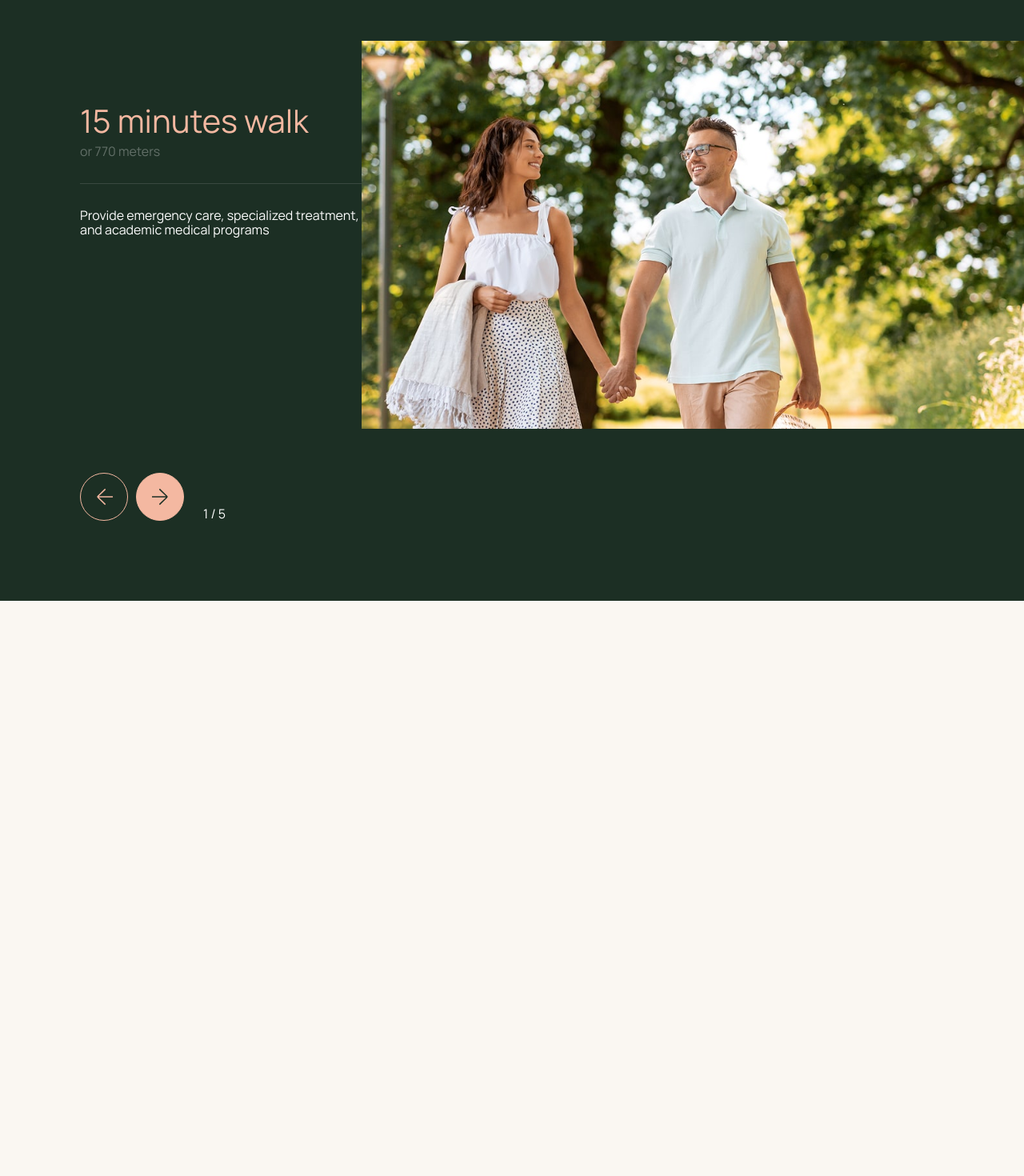
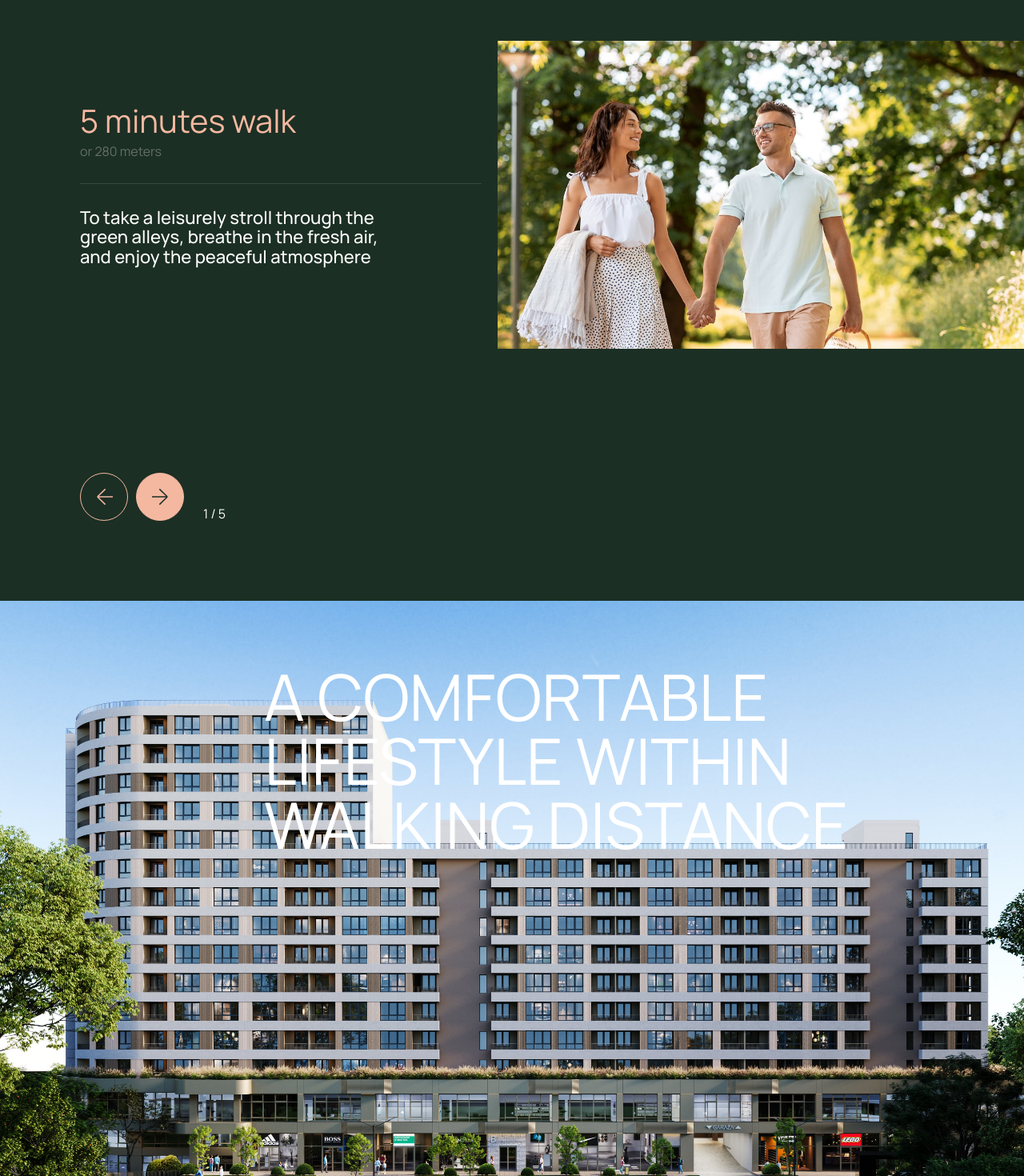
Before and after one commit to nik-smlkv/sopenresidence, a React (Vite) app: page / in a window 1280 px wide. Shown: the part 4260-5730 px from the top of the page at 80% size. Before the commit the page ends 5011 px from the top, so only its background shows below. Built offline with nearby package versions, Linux system fonts and the light colour scheme.

Commit message:
создание параллакс блока, доработка слайдера

```diff
--- a/src/components/Sliders/MainSlider.tsx
+++ b/src/components/Sliders/MainSlider.tsx
@@ -61,7 +61,17 @@ const SliderListImgs: {
     img: "pretty-female-with-drink-paperbags.jpg",
   },
 ];
+export function getSlideIndex(swiper: SwiperType): number {
+  const slide = swiper.slides[swiper.activeIndex];
+  const rawIndex = slide?.dataset?.swiperSlideIndex;
 
+  if (typeof rawIndex === "string") {
+    const parsed = parseInt(rawIndex, 10);
+    if (!isNaN(parsed)) return parsed;
+  }
+
+  return swiper.realIndex ?? 0;
+}
 const SwiperControls = ({
   active,
   total,
@@ -112,7 +122,7 @@ const SwiperControls = ({
         </button>
       </div>
       <div className="fraction">
-        {active} / {total}
+        {active + 1} / {total}
       </div>
     </div>
   );
@@ -156,7 +166,7 @@ const SliderText = ({
   );
 };
 const MainSlider = () => {
-  const [activeSlide, setActiveSlide] = useState(1);
+  const [activeSlide, setActiveSlide] = useState(0);
   const swiperRef = useRef<SwiperType | null>(null);
   return (
     <div className="swiper__infra">
@@ -166,11 +176,11 @@ const MainSlider = () => {
         swiperRef={swiperRef}
       />
       <Swiper
-        loop={false}
+        effect="creative"
+        loop={true}
         speed={600}
-        modules={[Navigation, Pagination, FreeMode, EffectCreative]}
+        modules={[Navigation, Pagination, EffectCreative]}
         grabCursor={true}
-        effect={"creative"}
         creativeEffect={{
           prev: {
             shadow: true,
@@ -184,12 +194,12 @@ const MainSlider = () => {
         slidesPerView={1}
         onSwiper={(swiper) => {
           swiperRef.current = swiper;
-          console.log(swiper.activeIndex);
         }}
-        onSlideChange={(swiper) => {
-          setActiveSlide(swiper.activeIndex);
-          console.log(activeSlide);
+        onTransitionEnd={(swiper) => {
+          const index = getSlideIndex(swiper);
+          setActiveSlide(index);
         }}
+
         /*         breakpoints={{
           768: { slidesPerView: 2 },
           1024: { slidesPerView: 1 },
--- a/src/components/Sliders/Mainslider.scss
+++ b/src/components/Sliders/Mainslider.scss
@@ -5,6 +5,7 @@
 	margin: 0 auto;
 	display: flex;
 	align-items: start;
+	column-gap: 20px;
 	padding-bottom: 6.25em;
 }
 
@@ -94,6 +95,14 @@
 	color: #FFFFFF50;
 }
 
+.info_block_text {
+	width: 100%;
+	max-width: 402px;
+	font-size: 22px;
+	line-height: 110%;
+	font-weight: 500;
+}
+
 .infra__prev::after,
 .infra__next::after {
 	content: "";
@@ -118,6 +127,7 @@
 	justify-content: start;
 	width: 100%;
 	max-width: 502px;
+
 }
 
 .text__content {
@@ -126,6 +136,7 @@
 	justify-content: space-between;
 	height: 100%;
 	min-height: 600px;
+	flex: 0 0 502px;
 }
 
 .linie {
--- a/src/pages/HomePage.module.css
+++ b/src/pages/HomePage.module.css
@@ -1,10 +1,38 @@
-.main{
-    display: flex;
-    flex-direction: column;
+.main {
+	display: flex;
+	flex-direction: column;
 }
-.video_stab{
+
+.video_stab {
 	height: 100%;
 	width: 100%;
 	object-fit: cover;
 	object-position: center;
 }
+
+.parallax_block {
+	display: flex;
+	position: relative;
+}
+
+.parallax_block_text {
+	display: flex;
+	top: 0;
+	right: 0;
+	justify-content: end;
+	position: absolute;
+	padding-top: 80px;
+	padding-right: 174px;
+
+	width: 100%;
+}
+
+.parallax_block_text p {
+	max-width: 776px;
+	width: 100%;
+	text-transform: uppercase;
+	font-size: 80px;
+	line-height: 100%;
+	font-weight: 400;
+	color: var(--tx-wh);
+}
--- a/src/pages/HomePage.tsx
+++ b/src/pages/HomePage.tsx
@@ -16,6 +16,10 @@ const HomePage = () => {
         />
         <AboutMain />
         <Infrastructura />
+        <section className={styles.parallax_block}>
+          <img src="./images/comfortable.jpg" alt="Comfortable" />
+			 <div className={styles.parallax_block_text}><p>A comfortable lifestyle within walking distance</p></div>
+        </section>
       </main>
     </>
   );
```
Also changed, not shown: public/images/comfortable.jpg (added).
